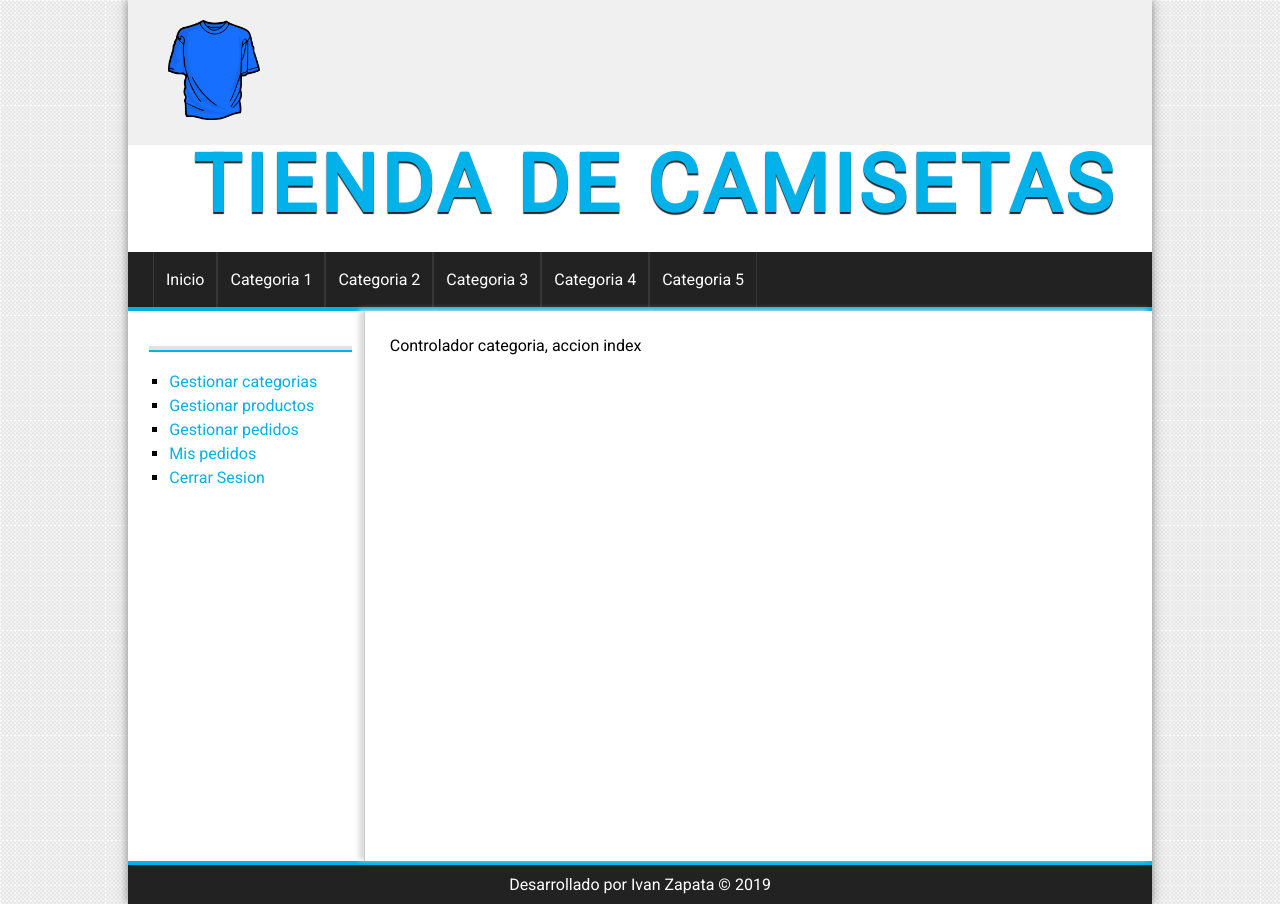
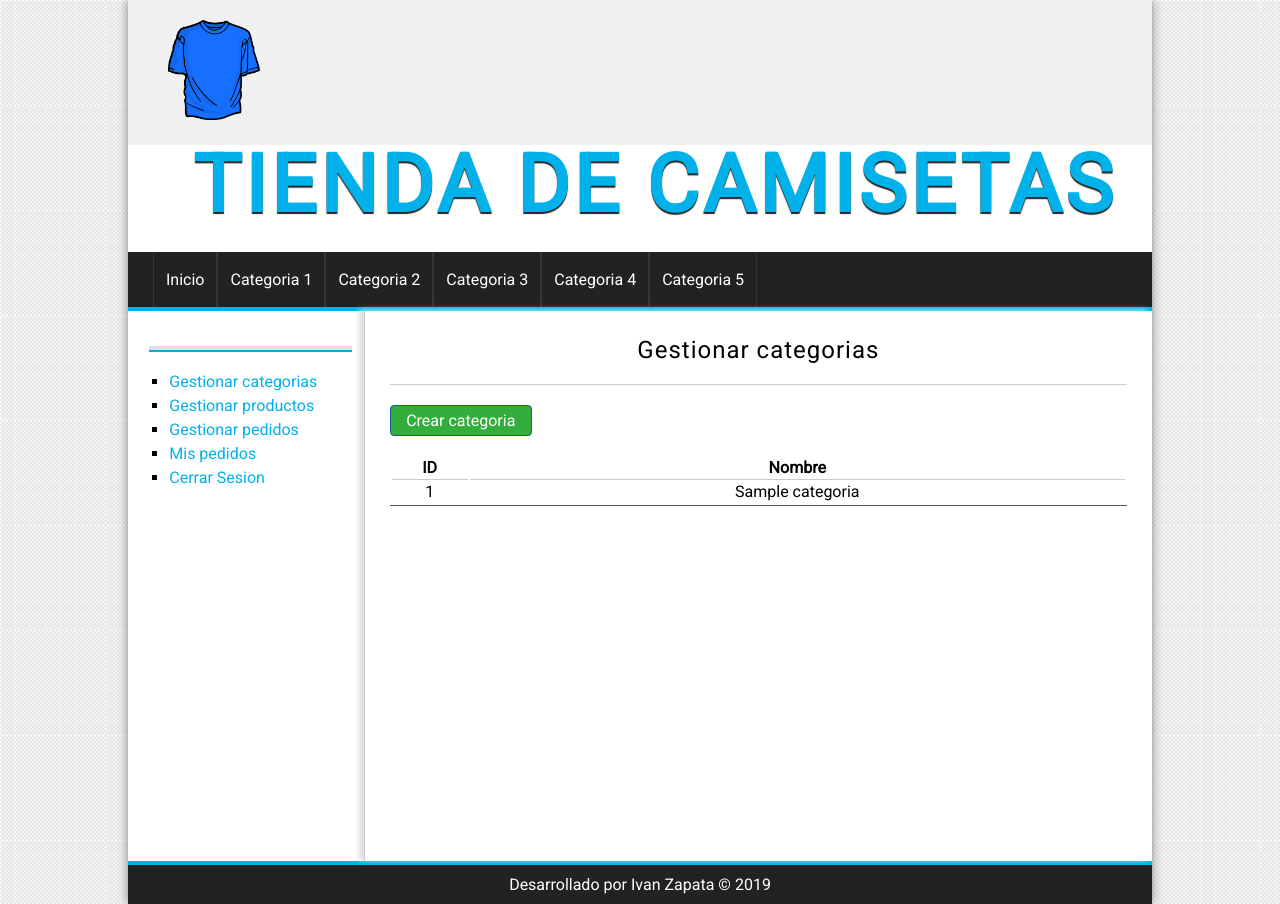
Before and after one commit to ivanzapata97/ProyectoPhpMVC, a PHP site: page /proyecto-ropa/categoria/index in a window 1280 px wide. Run offline with PHP 8.4, Linux system fonts and the light colour scheme; the visitor is signed in with stand-in values (Sample User, id 1); tables that the repository leaves empty or names only in its code hold one stand-in row (values such as "Sample post").

Commit message:
listar categorias y crear categorias

```diff
--- a/assets/css/styles.css
+++ b/assets/css/styles.css
@@ -33,7 +33,7 @@ a:hover {
 table {
     text-align: center;
     width: 100%;
-    border-bottom: 1px solid #ccc;
+    border-bottom: 1px solid #555;
 }
 
 td {
--- a/controllers/CategoriaController.php
+++ b/controllers/CategoriaController.php
@@ -1,7 +1,31 @@
 <?php
+
+require_once 'models/categoria.php';
 
 class categoriaController{
     public function index(){
-        echo "Controlador categoria, accion index";
+        Utils::isAdmin();
+        $categoria = new Categoria();
+        $categorias = $categoria->getAll();
+
+        require_once 'views/categoria/index.php';
+    }
+    public function crear(){
+        Utils::isAdmin();
+        require_once 'views/categoria/crear.php';
+    }
+
+    public function save(){
+        Utils::isAdmin();
+
+        if(isset($_POST) && isset($_POST['nombre'])){
+            // guardo categoria en la bd
+            $categoria = new Categoria();
+            $categoria -> setNombre($_POST['nombre']);
+            $save = $categoria->save();
+            $_SESSION['add'] = 'true';
+        }
+        header("Location:".base_url."categoria/index");
+
     }
 }
--- a/helpers/utils.php
+++ b/helpers/utils.php
@@ -10,4 +10,11 @@ class Utils {
         }
         return $name;
     }
+    public static function isAdmin(){
+        if(!isset($_SESSION['admin'])){
+            header("Location:".base_url);
+        }else{
+            return true;
+        }
+    }
 }
--- /dev/null
+++ b/models/categoria.php
@@ -0,0 +1,39 @@
+<?php
+
+class Categoria {
+    private $id;
+    private $nombre;
+    private $db;
+
+    public function __construct(){
+        $this->db = Database::connect();
+    }
+
+    function getId(){
+        return $this->id;
+    }
+    function getNombre(){
+        return $this->nombre;
+    }
+    function setId($id){
+        $this->id = $id;
+    }
+    function setNombre($nombre){
+        $this->nombre = $this->db->real_escape_string($nombre);
+    }
+
+    public function getAll(){
+        $categorias = $this->db->query("SELECT * FROM categorias ORDER BY id DESC");
+        return $categorias;
+    }
+    public function save(){
+        $sql = "INSERT INTO categorias VALUES(null,'{$this->getNombre()}')";
+        $save = $this->db->query($sql);
+
+        $result = false;
+        if($save){
+            $result = true;
+        }
+        return $result;
+    }
+}
--- /dev/null
+++ b/views/categoria/index.php
@@ -0,0 +1,18 @@
+<h1>Gestionar categorias</h1>
+<a href="<?=base_url?>categoria/crear" class="button button-small">Crear categoria</a>
+<?php if(isset($_SESSION['add']) && $_SESSION['add'] == true) : ?>
+<strong class="alert_green">Se agrego Correctamente</strong>
+<?= $_SESSION['add'] = false ?>
+<?php endif; ?>
+<table>
+    <tr>
+        <th>ID</th>
+        <th>Nombre</th>
+    </tr>
+    <?php while($cat = $categorias->fetch_object()) : ?>
+    <tr>
+        <td><?= $cat->id; ?></td>
+        <td><?= $cat->nombre; ?></td>
+    </tr>
+<?php endwhile; ?>
+</table>
--- a/views/layout/sidebar.php
+++ b/views/layout/sidebar.php
@@ -18,7 +18,7 @@
                     <?php endif; ?>
                     <ul>
                         <?php if(isset($_SESSION['admin'])) : ?>
-                            <li><a href="">Gestionar categorias</a></li>
+                            <li><a href="<?=base_url?>categoria/index">Gestionar categorias</a></li>
                             <li><a href="">Gestionar productos</a></li>
                             <li><a href="">Gestionar pedidos</a></li>
                         <?php endif;  ?>
@@ -26,6 +26,10 @@
                             <li><a href="">Mis pedidos</a></li>
                             <li><a href="<?=base_url?>usuario/logout">Cerrar Sesion</a></li>
                         <?php endif; ?>
+
+                        <?php if(!isset($_SESSION['identity'])) :?>
+                            <li><a href="<?=base_url?>usuario/registro">Registrarse</a></li>
+                        <?php endif; ?>
                     </ul>
                 </div>
             </aside>
```
Also changed, not shown: views/categoria/crear.php (added, +8 -0 lines).
